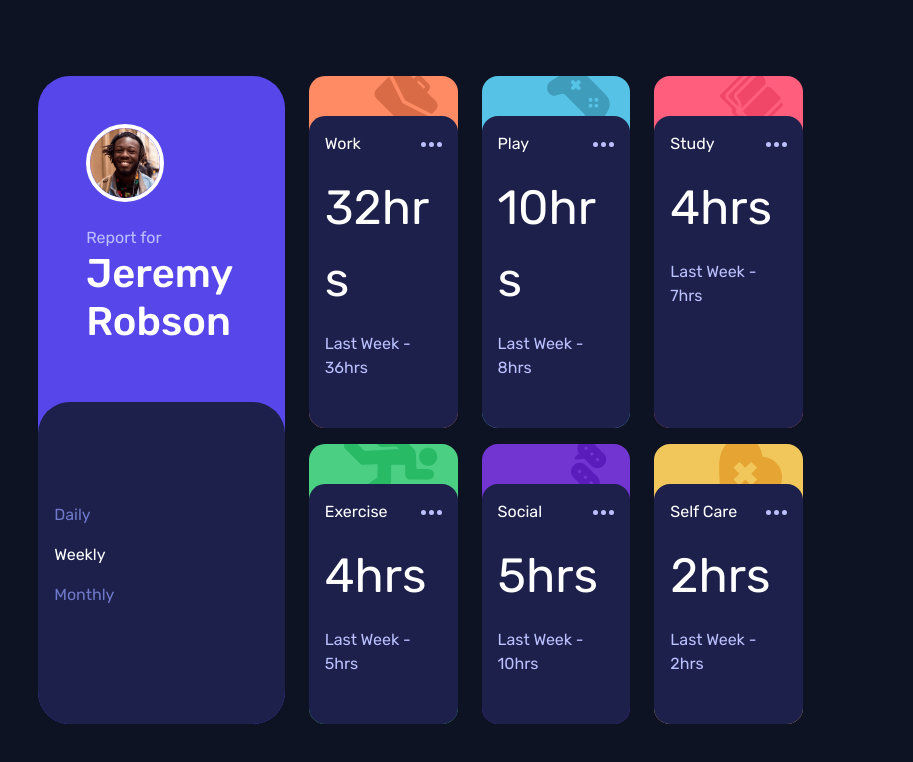
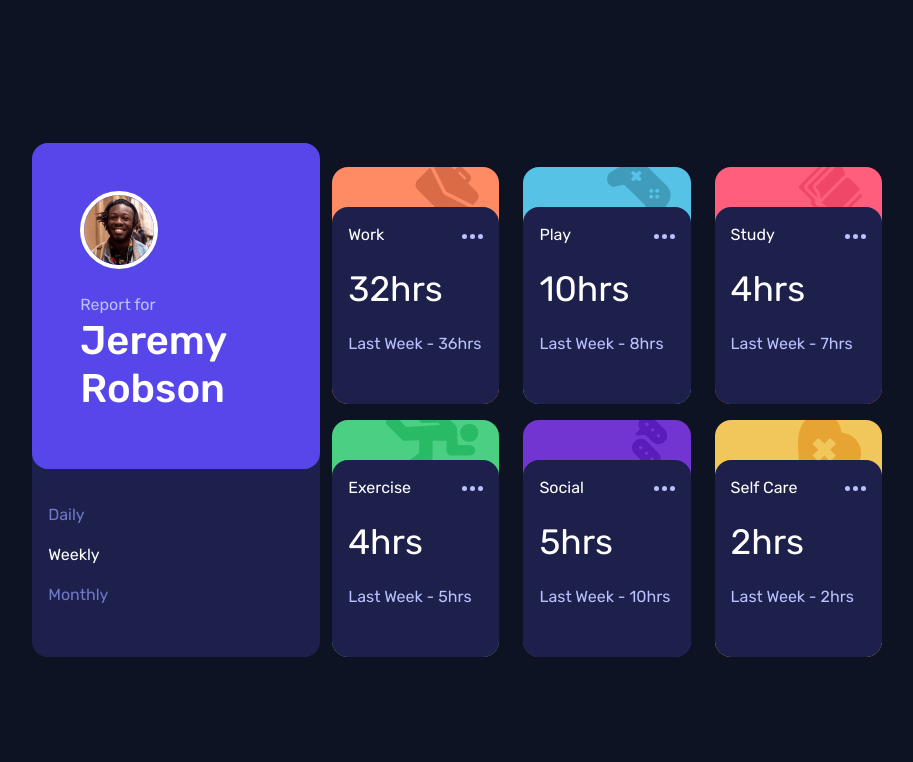
Before and after one commit to santimm44/timeTracker, a plain HTML site: page index.html in a window 1280 px wide. Shown: the whole page, without its empty margins (190-1103 px from the left). Drawn offline with nearby package versions, Linux system fonts and the light colour scheme.

Commit message:
Final push

```diff
--- a/index.html
+++ b/index.html
@@ -16,10 +16,10 @@
     <div id="mainContainer" class="container-fluid d-flex justify-content-center">
 
         <div id="firstBody" class="row w-75">
-            <div class="col-md-4 col-12 d-flex align-items-center jeremy-card__alignment pe-4">
+            <div class="col-md-4 col-12 d-flex align-items-center jeremy-card__alignment">
                 <!--Card 0-->
-                <div class=" card border-0 rounded-5 card--top" style="width: 18rem; height: 100%;">
-                    <div class="card-img-top rounded-5 card__padding jeremy-div__mobile-responsive">
+                <div class=" card border-0 rounded-4 card--top " style="width: 18rem; height: 100%;">
+                    <div class="card-img-top card__padding jeremy-card__color rounded-4 jeremy-div__mobile-responsive">
                         <!--Resize Image-->
                         <div class="image-div__size image-div__alignment">
                             <img src="./asset/resources/image-jeremy.png" alt="Portrait of Jeremy">
@@ -29,7 +29,7 @@
                             <h1 class="text-white name__text">Jeremy Robson</h1>
                         </div>
                     </div>
-                    <div id="buttonsDiv" class="card-body d-flex flex-column justify-content-center rounded-5 card-textbox__colors">
+                    <div id="buttonsDiv" class="card-body d-flex flex-column justify-content-center card-textbox__colors">
                         <p id="dailyBtn" class="secondary-card-text__color">Daily</p>
                         <p id="weeklyBtn" class="secondary-card-text__color">Weekly</p>
                         <p id="monthlyBtn" class="secondary-card-text__color">Monthly</p>
@@ -37,7 +37,7 @@
                 </div>
             </div>
 
-            <div class="col-md-7 col-12 d-flex p-0 flex-column justify-content-between ">
+            <div class="col-md-7  mt-4 col-12 d-flex p-0 flex-column justify-content-between ">
                 <div id="secondBody" class="row h-100">
 
                     <!--Card 1-->
--- a/script/app.js
+++ b/script/app.js
@@ -58,7 +58,7 @@ function handleMediaQueryChange(event) {
     // If the screen width is greater than 767px
     thirdBody.className = "row";
     secondBody.className = "row ";
-    firstBody.className = "row";
+    firstBody.className = "row w-75 d-flex justify-content-center";
 
     cardOne.classList.remove("w-100");
     cardTwo.classList.remove("w-100");
@@ -67,7 +67,7 @@ function handleMediaQueryChange(event) {
     cardFive.classList.remove("w-100");
     cardSix.classList.remove("w-100");
 
-    buttonsDiv.className = "card-body d-flex flex-column justify-content-center rounded-5 card-textbox__colors";
+    buttonsDiv.className = "card-body d-flex flex-column justify-content-center rounded-4 card-textbox__colors";
   }
 }
 
@@ -100,9 +100,9 @@ async function getData() {
 async function defaultInformation() {
     let arrayOfData = await getData();
 
-    dailyBtn.className = "secondary-card-text__color";
+    dailyBtn.className = "secondary-card-text__color ";
     monthlyBtn.className = "secondary-card-text__color";
-    weeklyBtn.className = "secondary-card-text__color-active";
+    weeklyBtn.className = "secondary-card-text__color-active ";
 
     for (let i = 0; i < listOfAffectedPTags.length; i++) {
         let index = Math.floor(i / 2);
--- a/style/colors.css
+++ b/style/colors.css
@@ -33,8 +33,11 @@
 .secondary-card-text__color-active{
     color: #FFF;
 }
+.jeremy-card__color{
+    background-color: #5747EA;
+}
 .card--top{
-    background-color: #5747EA;
+    background-color: #1C204B;
 }
 
 .card--top__text{
--- a/style/style.css
+++ b/style/style.css
@@ -56,7 +56,7 @@ body
 }
 
 .current-hrs__text{
-    font-size: px;
+    font-size: 2.5rem;
 }
 .card__padding{
     padding: 3rem;
@@ -70,7 +70,7 @@ body
 /*responsiveness*/
 @media  (max-width:1396px) {
     .current-hrs__text{
-        font-size: 3.0rem;
+        font-size: 2.2rem;
     }
 }
 @media (max-width: 1250px){
```
Also changed, not shown: 1 other file.
